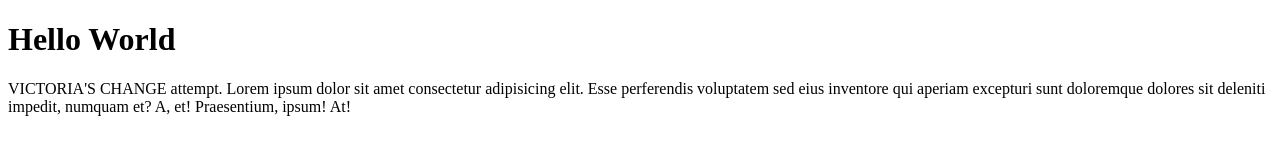
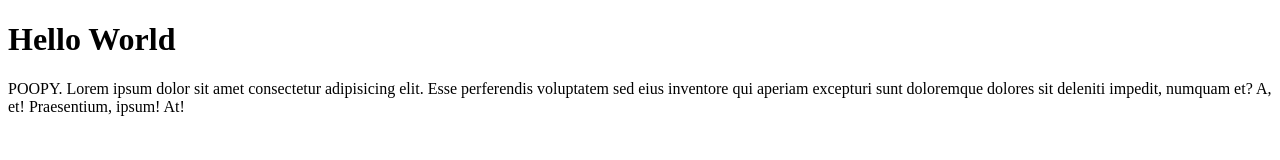
Before and after one commit to virensa/animal-crimes, a plain HTML site: page index.html in a window 1280 px wide. Drawn offline with Linux system fonts and the light colour scheme.

Commit message:
Update index.html

```diff
--- a/index.html
+++ b/index.html
@@ -7,6 +7,6 @@
 </head>
 <body>
 <h1>Hello World</h1>
-<p>VICTORIA'S CHANGE attempt. Lorem ipsum dolor sit amet consectetur adipisicing elit. Esse perferendis voluptatem sed eius inventore qui aperiam excepturi sunt doloremque dolores sit deleniti impedit, numquam et? A, et! Praesentium, ipsum! At!</p>
+<p>POOPY. Lorem ipsum dolor sit amet consectetur adipisicing elit. Esse perferendis voluptatem sed eius inventore qui aperiam excepturi sunt doloremque dolores sit deleniti impedit, numquam et? A, et! Praesentium, ipsum! At!</p>
 </body>
 </html>
```
